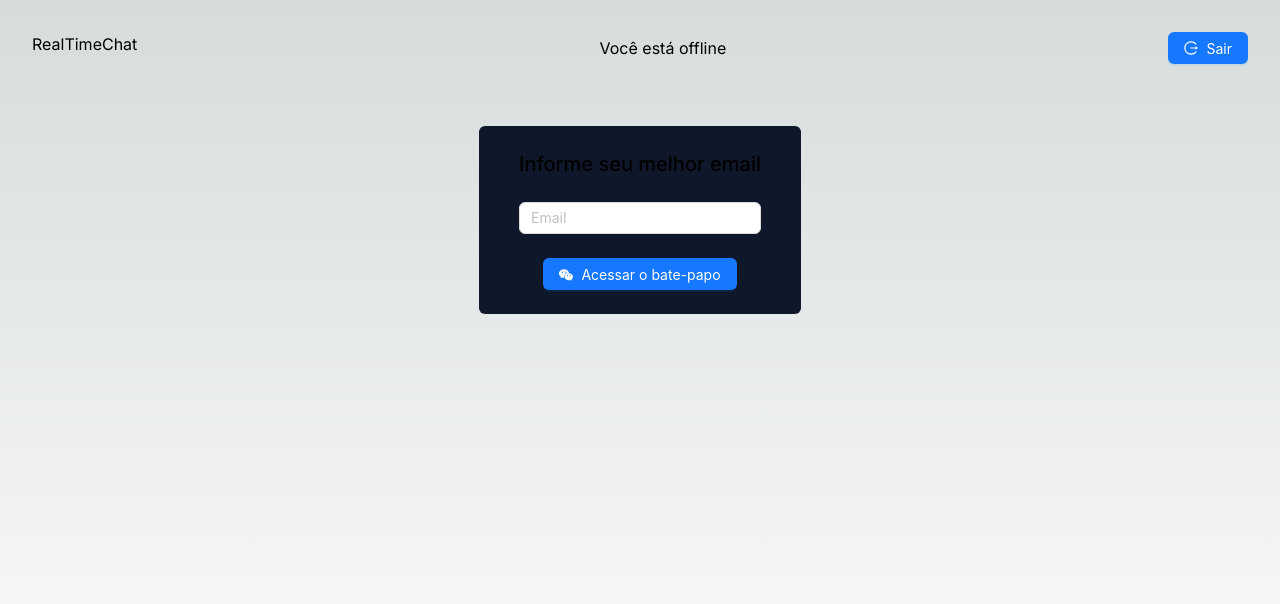
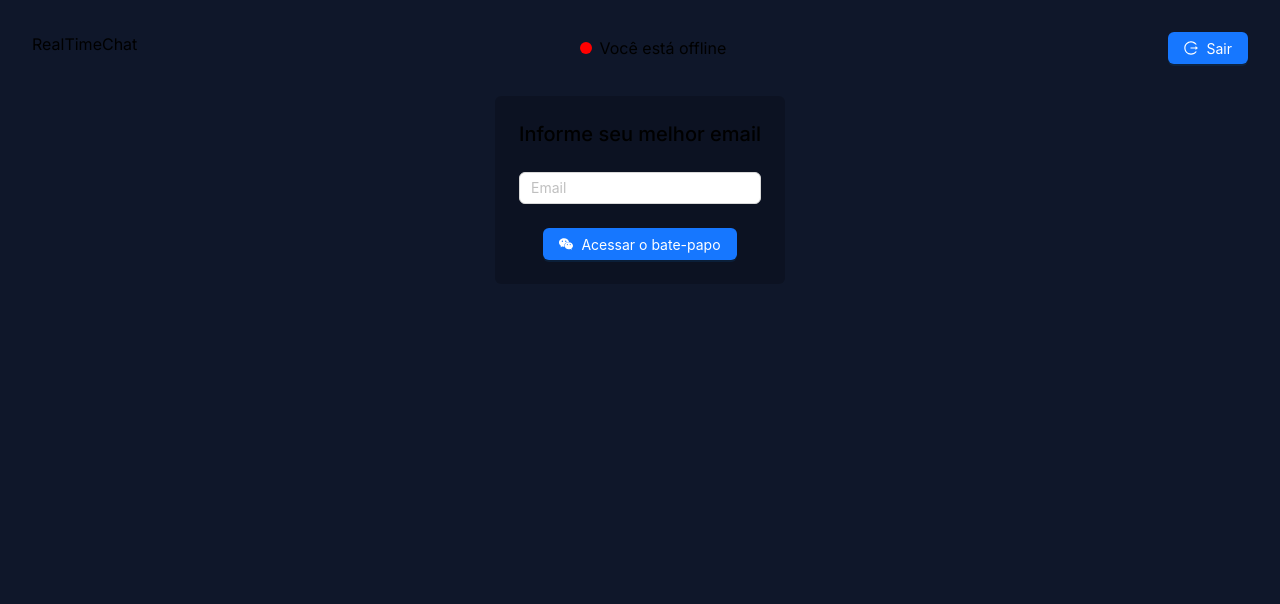
Before and after one commit to GabrielFeijo/WebSocket-Chat, a Next.js app: page / in a window 1280 px wide. Shown: the top 604 px of the page. Built offline with nearby package versions, Linux system fonts and the light colour scheme.

Commit message:
feat: ✨ correct color error in status and add environment variable

```diff
--- a/src/app/components/Status.tsx
+++ b/src/app/components/Status.tsx
@@ -6,7 +6,10 @@ interface IStatus {
 const Status = ({ status, color }: IStatus) => {
 	return (
 		<span className='flex flex-row items-center gap-2'>
-			<span className={`w-3 h-3 rounded-full bg-${color}`}></span>
+			<span
+				className={`w-3 h-3 rounded-full`}
+				style={{ backgroundColor: color }}
+			></span>
 			<span>{status}</span>
 		</span>
 	);
--- a/src/app/page.tsx
+++ b/src/app/page.tsx
@@ -39,7 +39,7 @@ export default function ChatRoomEntry() {
 			return;
 		}
 
-		const ws = io('http://localhost:3333');
+		const ws = io(process.env.NEXT_PUBLIC_BASE_URL || 'http://localhost:3333');
 		setWs(ws);
 		ws.on('connect', () => {
 			ws.emit('join-room', {
@@ -126,7 +126,7 @@ export default function ChatRoomEntry() {
 	}, [sendMessage, ws]);
 
 	return (
-		<div className='p-8 h-screen'>
+		<div className='p-8 h-screen bg-slate-900'>
 			<header className='flex justify-between'>
 				<h1 className=''>RealTimeChat</h1>
 				<Status
@@ -141,9 +141,9 @@ export default function ChatRoomEntry() {
 					Sair
 				</Button>
 			</header>
-			<main className='pt-4 max-w-[40rem] mx-auto h-[90%] mt-[2.5%]'>
+			<main className='p-4 w-full mx-auto h-full'>
 				{ws ? (
-					<div className='flex flex-col justify-end flex-1 h-full bg-slate-900 rounded-xl p-4'>
+					<div className='flex flex-col justify-end flex-1 h-full  rounded p-4 '>
 						<div
 							className='overflow-y-auto '
 							ref={ref}
@@ -154,7 +154,7 @@ export default function ChatRoomEntry() {
 							/>
 						</div>
 
-						<div className='flex gap-1  '>
+						<div className='flex gap-1'>
 							<Input
 								size='large'
 								placeholder='Escreva sua mensagem'
@@ -174,7 +174,7 @@ export default function ChatRoomEntry() {
 				) : (
 					<form
 						onSubmit={enterChat}
-						className='bg-slate-900 space-y-6 text-center px-10 py-6 rounded-md w-fit mx-auto mt-4'
+						className='bg-black/20 space-y-6 text-center p-6 rounded-md w-fit mx-auto mt-4'
 					>
 						<label
 							htmlFor='email'
```
Also changed, not shown: 1 other file (tests, documents, lock files or other folders).
